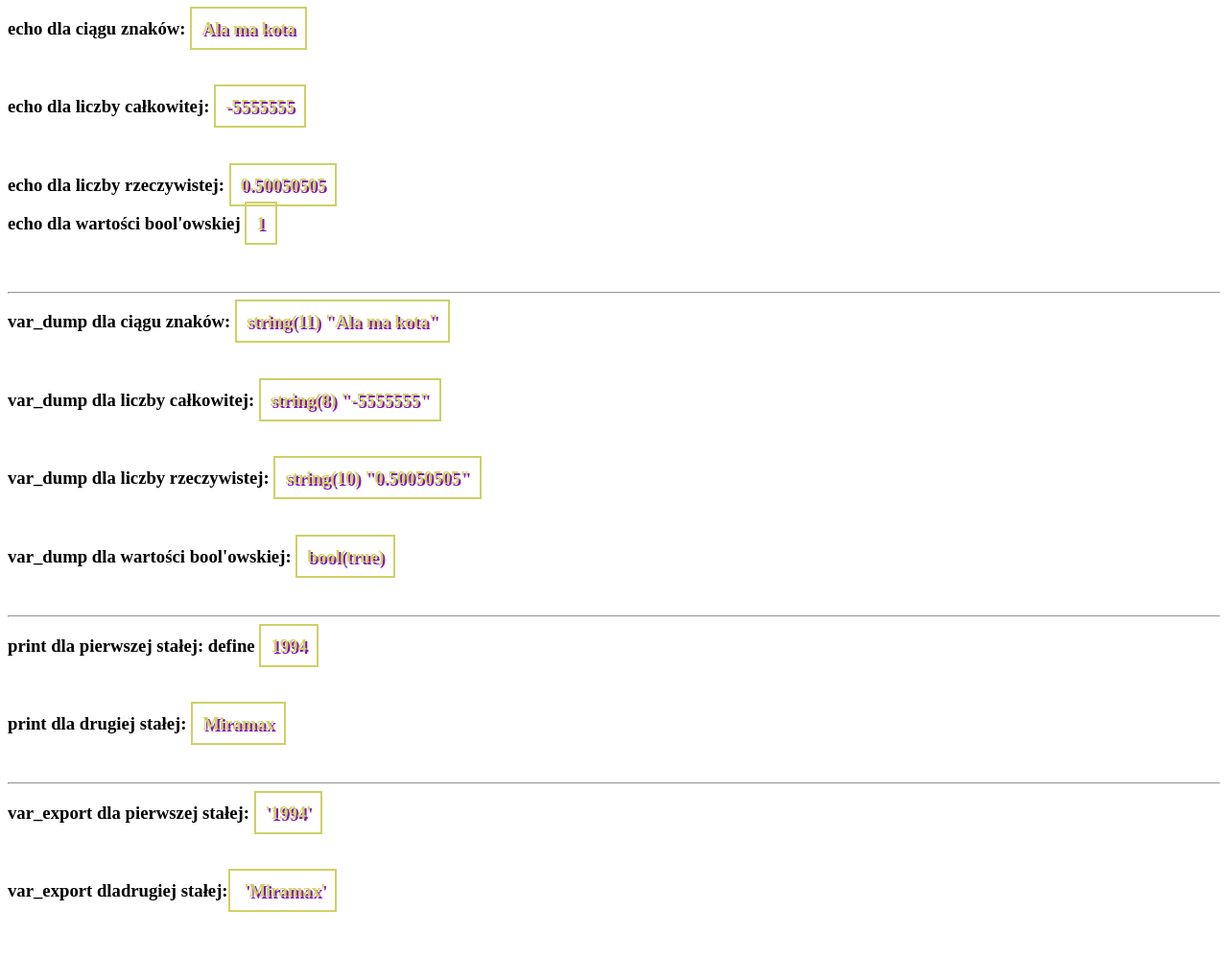
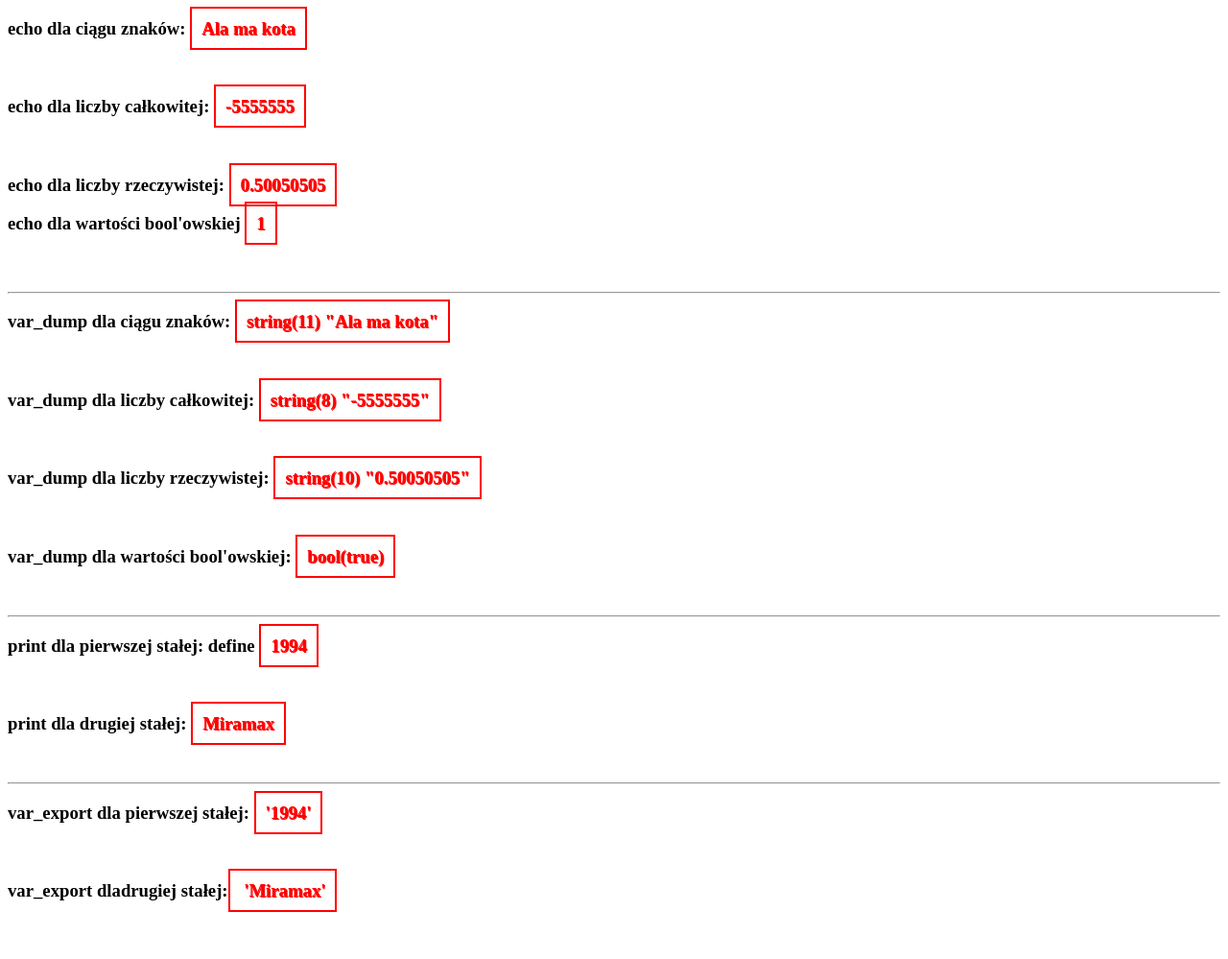
Before and after one commit to Arichimoshirinfu/Tw.-stron-i-aplikacji-K4-25-26, a PHP site: page /zmienne_stale.php in a window 1280 px wide. Shown: the whole page at 96% size. Run offline with PHP 8.4, Linux system fonts and the light colour scheme.

Commit message:
linki_add

```diff
--- a/cwiczenia/cudzyslowy.php
+++ b/cwiczenia/cudzyslowy.php
@@ -14,6 +14,6 @@
     <br>
     <?php echo ' $poczatek $liczba $koniec a chce mieć jeszcze dwa.' ?>
     <br>
-    <?php  echo " $poczatek $liczba $koniec a chce mieć jeszcze dwa." ?>
+   <p> <?php echo $poczatek . $liczba . $koniec ?> a chce mieć jeszcze dwa. </p>
 </body>
 </html>
--- a/cwiczenia/zmienne_stale.php
+++ b/cwiczenia/zmienne_stale.php
@@ -5,13 +5,13 @@
     <meta name="viewport" content="width=device-width, initial-scale=1.0">
     <title>Document</title>
     <style>
-    .ramka{
-        color:#CED166;
-        border-color:#FF38F6;
+    .ramka {
+        border-color:blue;
+        color:red;
         border: 2px;
         border-style:solid;
         padding:10px;
-        text-shadow: 2px 2px #8312B0;
+        text-shadow: 1px 1px;
     }
 </style>
 </head>
```
Also changed, not shown: cwiczenia/pierwszy.php (added, +32 -0 lines).
